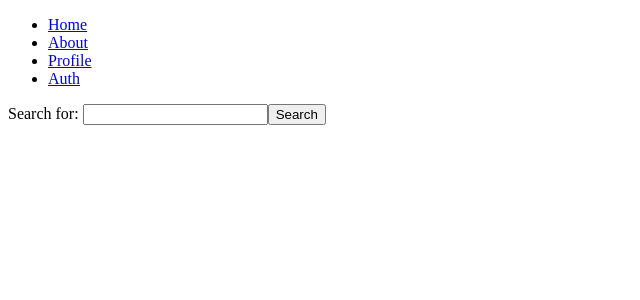
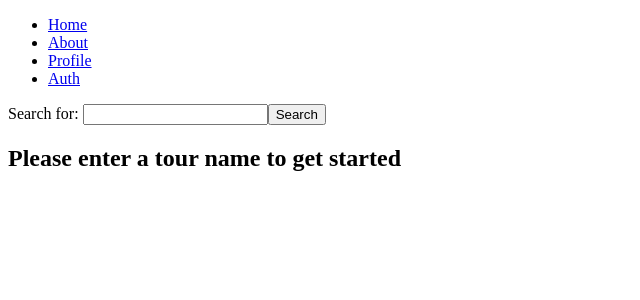
Before and after one commit to team-anchor/city-secrets-app, a React app: page /search in a window 1280 px wide. Shown: the top 300 px of the page, without its empty margins (0-640 px from the left). Built offline with nearby package versions, Linux system fonts and the light colour scheme.

Commit message:
more work testing search

```diff
--- a/src/components/app/App.js
+++ b/src/components/app/App.js
@@ -2,6 +2,7 @@ import React, { Component } from 'react';
 import { BrowserRouter as Router, Switch, Route, Redirect } from 'react-router-dom';
 import Header from '../header/Header';
 import Auth from '../auth/Auth';
+import Results from '../tours/Results';
 
 class App extends Component {
 
@@ -18,7 +19,7 @@ class App extends Component {
             <Switch>
               <Route exact path="/"/>
               <Route path="/auth" component={Auth}/>
-              <Route exact path="/search"/>
+              <Route exact path="/search" component={Results}/>
               <Route exact path="/about"/>
               <Route exact path="/profile"/>
               <Redirect to="/"/>
--- a/src/components/tours/Results.js
+++ b/src/components/tours/Results.js
@@ -43,8 +43,8 @@ class Results extends Component {
 
     searchTours({ search })
       .then(
-        ({ Search }) => {
-          this.setState({ tours: Search });
+        ({ search }) => {
+          this.setState({ tours: search });
         },
         err => {
           this.setState({ error: err.message });
--- a/src/services/toursApi.js
+++ b/src/services/toursApi.js
@@ -19,7 +19,7 @@ const getUrl = url => {
 
 export function search({ search }) {
   const searchTerm = `${search}`;
-  return get(`${TOURS_URL}${searchTerm}`);
+  return get(`${TOURS_URL}/${searchTerm}`);
 }
 
 export function getTours(id) {
```
